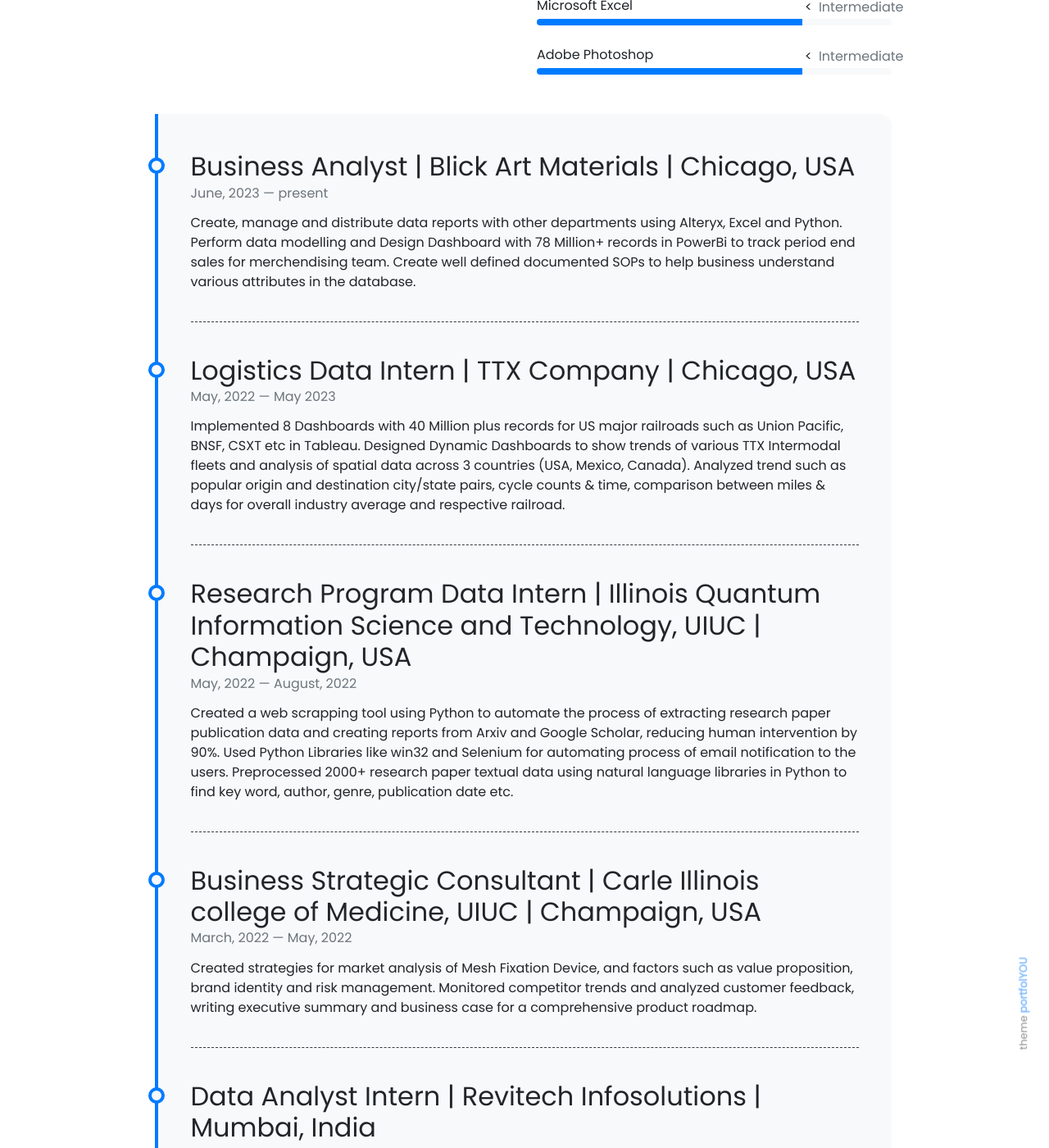
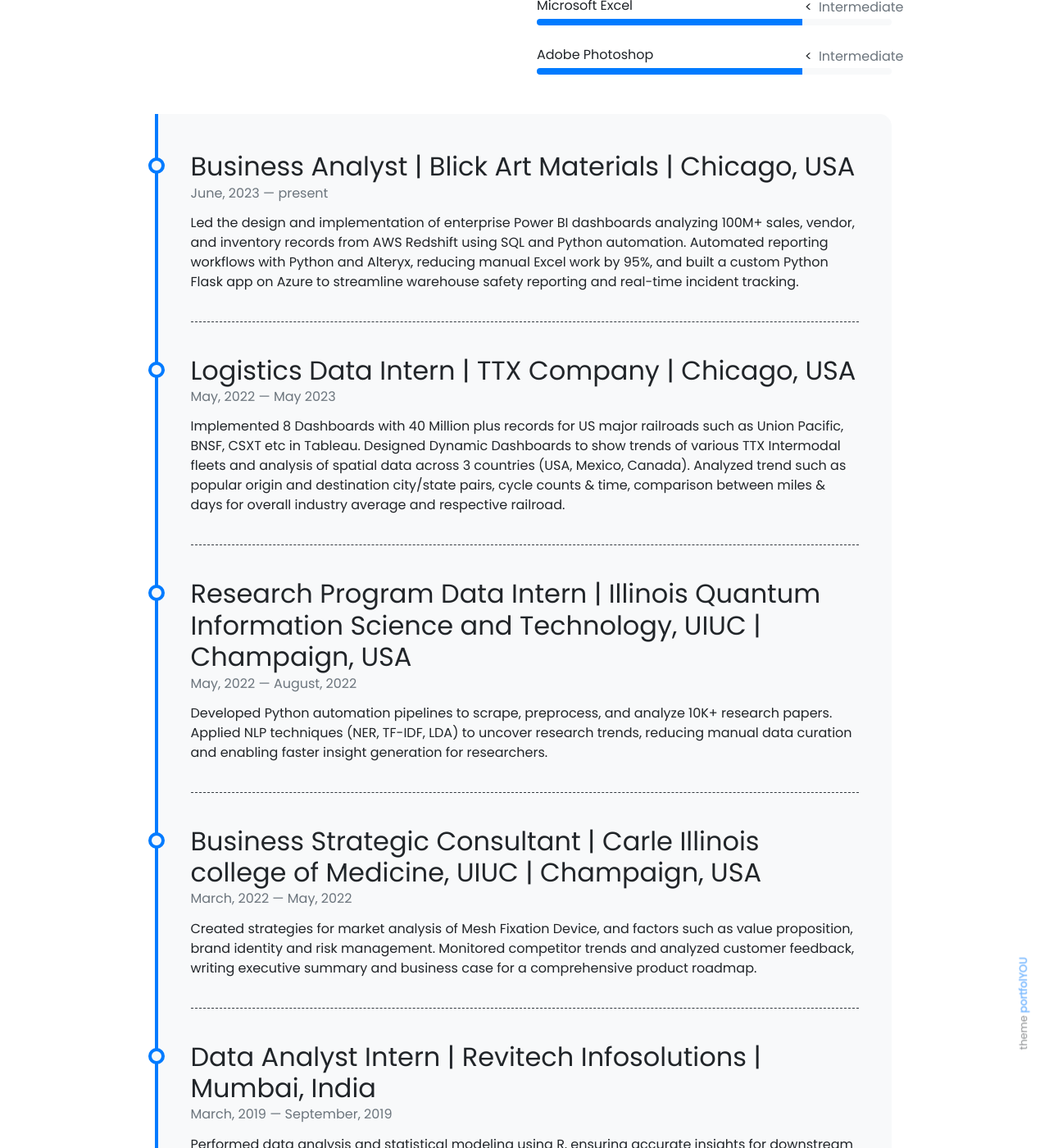
Before and after one commit to akshant10/akshant10.github.io, a Jekyll site: the page built from pages/about.md, in a window 1280 px wide and 1400 px high, scrolled down 818 px. Shown: the whole window at 82% size. Built offline with Jekyll 4.4.1, drawn with Linux system fonts in a browser that asks for light colours; nearby versions of some CDN libraries; some of the changed text lies outside the part shown.

Commit message:
Revise job descriptions in timeline.yml
Updated job descriptions to reflect enhanced responsibilities and achievements, including automation and data analysis improvements.

```diff
--- a/_data/timeline.yml
+++ b/_data/timeline.yml
@@ -1,7 +1,7 @@
 - title: Business Analyst | Blick Art Materials | Chicago, USA
   from: June, 2023
   to: present
-  description: Create, manage and distribute data reports with other departments using Alteryx, Excel and Python. Perform data modelling and Design Dashboard with 78 Million+ records in PowerBi to track period end sales for merchendising team. Create well defined documented SOPs to help business understand various attributes in the database.
+  description: Led the design and implementation of enterprise Power BI dashboards analyzing 100M+ sales, vendor, and inventory records from AWS Redshift using SQL and Python automation. Automated reporting workflows with Python and Alteryx, reducing manual Excel work by 95%, and built a custom Python Flask app on Azure to streamline warehouse safety reporting and real-time incident tracking.
 
 - title: Logistics Data Intern | TTX Company | Chicago, USA
   from: May, 2022
@@ -11,7 +11,7 @@
 - title: Research Program Data Intern | Illinois Quantum Information Science and Technology, UIUC | Champaign, USA
   from: May, 2022
   to: August, 2022
-  description:  Created a web scrapping tool using Python to automate the process of extracting research paper publication data and creating reports from Arxiv and Google Scholar, reducing human intervention by 90%. Used Python Libraries like win32 and Selenium for automating process of email notification to the users. Preprocessed 2000+ research paper textual data using natural language libraries in Python to find key word, author, genre, publication date etc.
+  description:  Developed Python automation pipelines to scrape, preprocess, and analyze 10K+ research papers. Applied NLP techniques (NER, TF-IDF, LDA) to uncover research trends, reducing manual data curation and enabling faster insight generation for researchers.
 
 - title: Business Strategic Consultant | Carle Illinois college of Medicine, UIUC | Champaign, USA
   from: March, 2022
@@ -21,7 +21,7 @@
 - title: Data Analyst Intern | Revitech Infosolutions | Mumbai, India
   from: March, 2019
   to: September, 2019
-  description: Designed complex data pipelines using Alteryx, ensuring data accuracy and consistency for downstream analysis and visualization in Qlik Sense.
+  description: Performed data analysis and statistical modeling using R, ensuring accurate insights for downstream reporting and visualization in Qlik Sense and Tableau.
 
 - title: Graphic Designer / Creative Head | Computer Society of India | St. Francis Institute of Technology | Mumbai, India
   from: August, 2018
```
